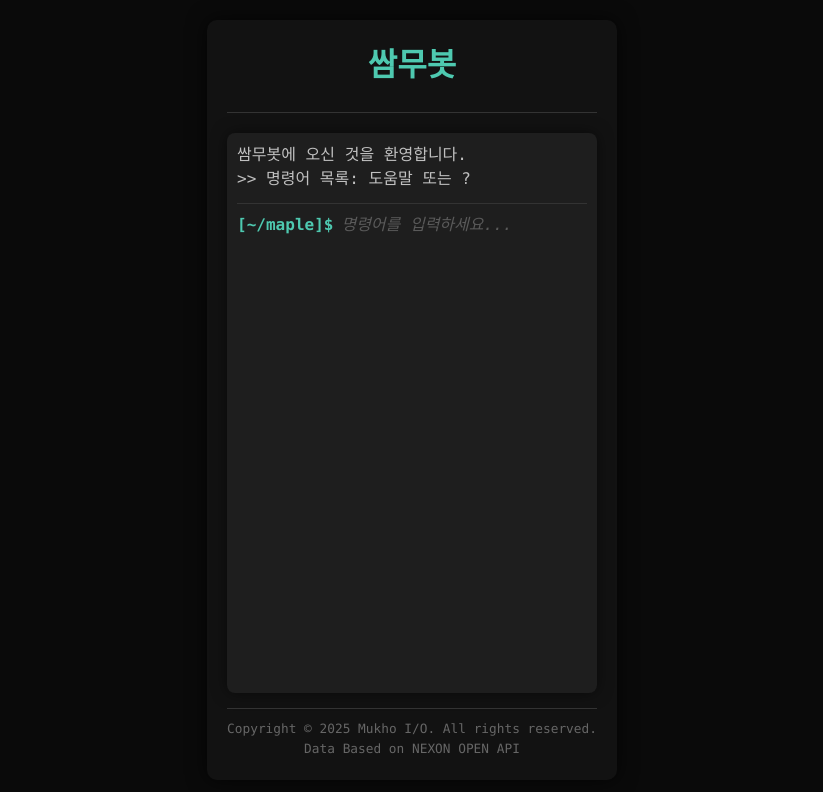
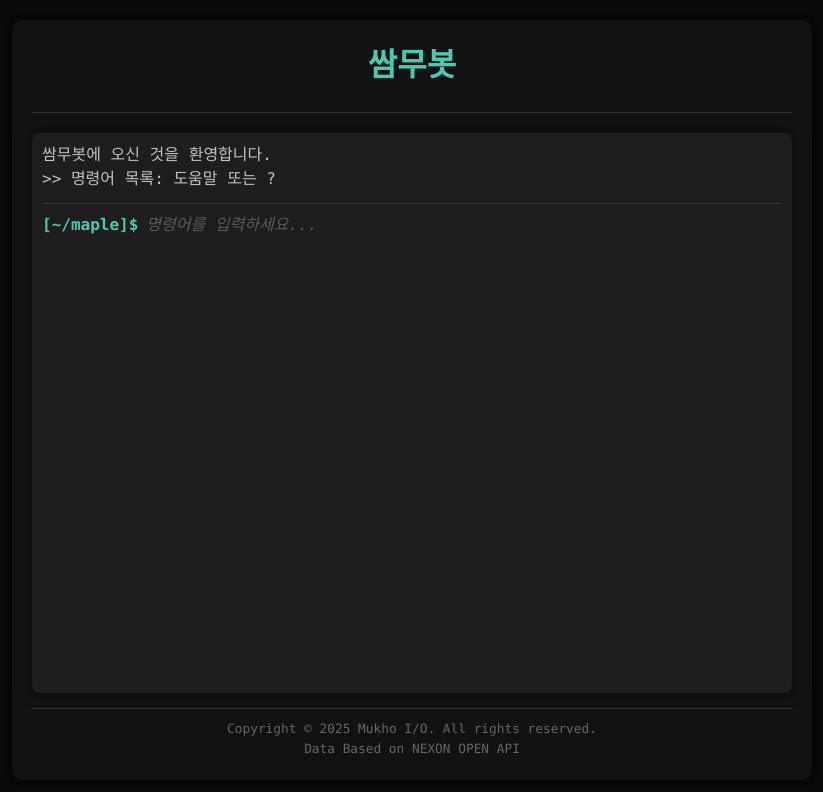
Before and after one commit to mukhoplus/ssammubot-web, a Vue app: page / in a window 1280 px wide. Shown: the top 792 px of the page, without its empty margins (228-1051 px from the left). Built offline with nearby package versions, Linux system fonts and the light colour scheme.

Commit message:
Design: 데스크톱 디자인 수정

```diff
--- a/src/views/ChatPage.vue
+++ b/src/views/ChatPage.vue
@@ -51,6 +51,12 @@ const copyrightYear = computed(() =>
   box-shadow: 0 0 20px rgba(0, 0, 0, 0.7);
 }
 
+@media (min-width: 768px) {
+  .chat-container {
+    width: 100%;
+  }
+}
+
 .header {
   text-align: center;
   margin-bottom: 20px;
```
